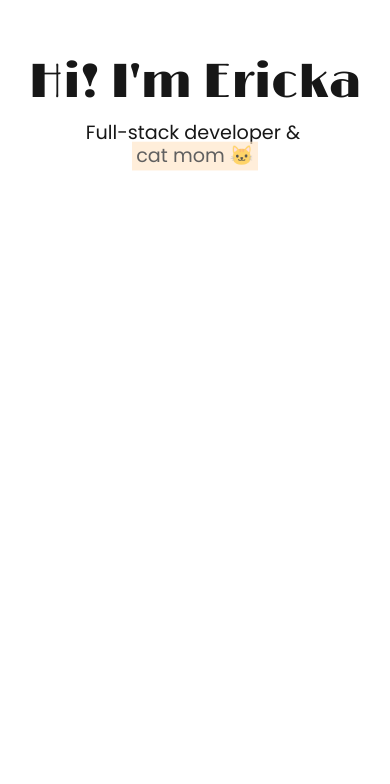
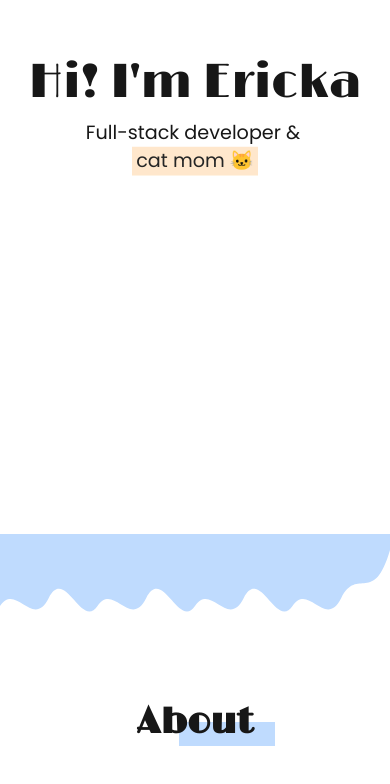
Before and after one commit to ErickaBermudez/portfolio, a Next.js app: page / in a window 390 px wide. Shown: the part 310-1094 px from the top of the page. Before the commit the page ends 844 px from the top, so only its background shows below. Built offline with nearby package versions, Linux system fonts and the light colour scheme.

Commit message:
✨About

```diff
--- a/src/app/components/organisms/InteractiveBackground/InteractiveBackground.tsx
+++ b/src/app/components/organisms/InteractiveBackground/InteractiveBackground.tsx
@@ -32,7 +32,7 @@ const InteractiveBackground = ({ children }: { children: ReactNode }) => {
   return (
     <div
       onClick={handleBackgroundClick}
-      className="relative flex justify-center items-center w-screen h-screen overflow-hidden bg-white"
+      className="relative overflow-x-hidden flex justify-center items-center w-screen h-screen overflow-hidden bg-white"
     >
       <div className="z-30">{children}</div>
       {circles.map((circle, index) => (
--- /dev/null
+++ b/src/app/components/templates/about.tsx
@@ -0,0 +1,57 @@
+export default function About() {
+  return (
+    <div className="flex flex-col min-h-screen">
+      <div className="w-full">
+        <svg
+          viewBox="0 0 1200 120"
+          preserveAspectRatio="none"
+          className="w-full h-24 text-blue-200"
+          aria-hidden="true"
+        >
+          <path
+            d="M0,0 H1200 V20
+               C1150,90 1100,40 1050,80
+               C1000,120 950,60 900,90
+               C850,120 800,40 750,80
+               C700,120 650,60 600,90
+               C550,120 500,40 450,80
+               C400,120 350,60 300,90
+               C250,120 200,40 150,80
+               C100,120 50,60 0,90
+               Z"
+            fill="currentColor"
+          />
+        </svg>
+      </div>
+
+      <div className="grid grid-cols-2 gap-3 mt-10 px-10 lg:px-36 h-[80vh]">
+        <div className="flex col-span-2 lg:col-span-1 flex-col items-center justify-center align-middle">
+          <h1 className="text-4xl font-bold relative z-10">About</h1>
+          {/** we need to make a small rectangle under it but like, a little off */}
+          <div className="w-24 h-6 bg-blue-200 -mt-5 ml-16" />
+        </div>
+        <div className="flex flex-col mt-10 lg:mt-0 col-span-2 lg:col-span-1 items-center align-middle justify-center">
+          <p>
+            Hello there! I’m Ericka Bermúdez – a full-stack developer who
+            thrives on creating dynamic, scalable solutions. What makes me tick?
+            Clean code, clever problem-solving, and exploring the vast potential
+            of data analytics and machine learning. When I’m not coding, you’ll
+            find me teaching about coding or enjoying a book with a cup of
+            coffee.
+          </p>
+          <div className="mt-4 border-t-2 border-blue-200 pt-4">
+            Current book recommendation:
+            <a
+              href="https://www.goodreads.com/book/show/25666050-algorithms-to-live-by"
+              className="text-blue-500"
+            >
+              {" "}
+              Algorithms to Live By
+            </a>{" "}
+            by Brian Christian and Tom Griffiths
+          </div>
+        </div>
+      </div>
+    </div>
+  );
+}
--- a/src/app/components/templates/index.ts
+++ b/src/app/components/templates/index.ts
@@ -1,3 +1,3 @@
 import Intro from "./Intro";
-
-export { Intro };
+import About from "./about";
+export { Intro, About };
--- a/src/app/page.tsx
+++ b/src/app/page.tsx
@@ -1,9 +1,12 @@
 "use client";
 
-import { useCallback, useEffect, useState } from "react";
-import { InteractiveBackground } from "./components/";
-import { Intro } from "./components/templates";
+import { Intro, About } from "./components/templates";
 
 export default function Home() {
-  return <Intro />;
+  return (
+    <div className="overflow-x-hidden">
+      <Intro />
+      <About />
+    </div>
+  );
 }
```
